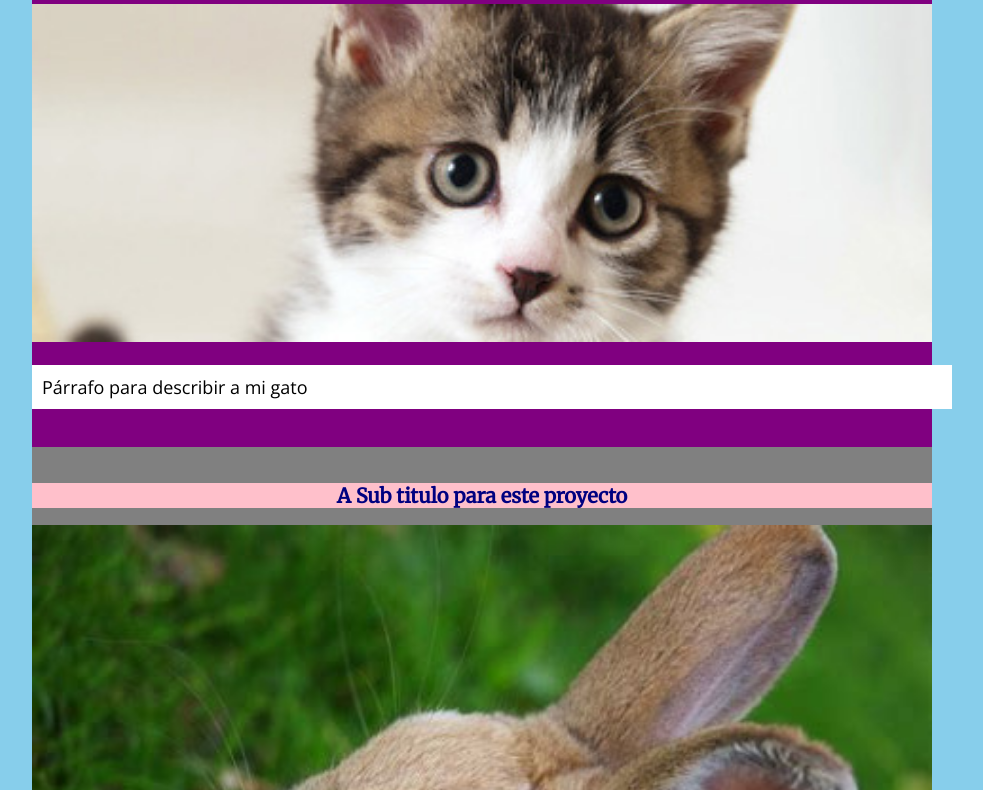
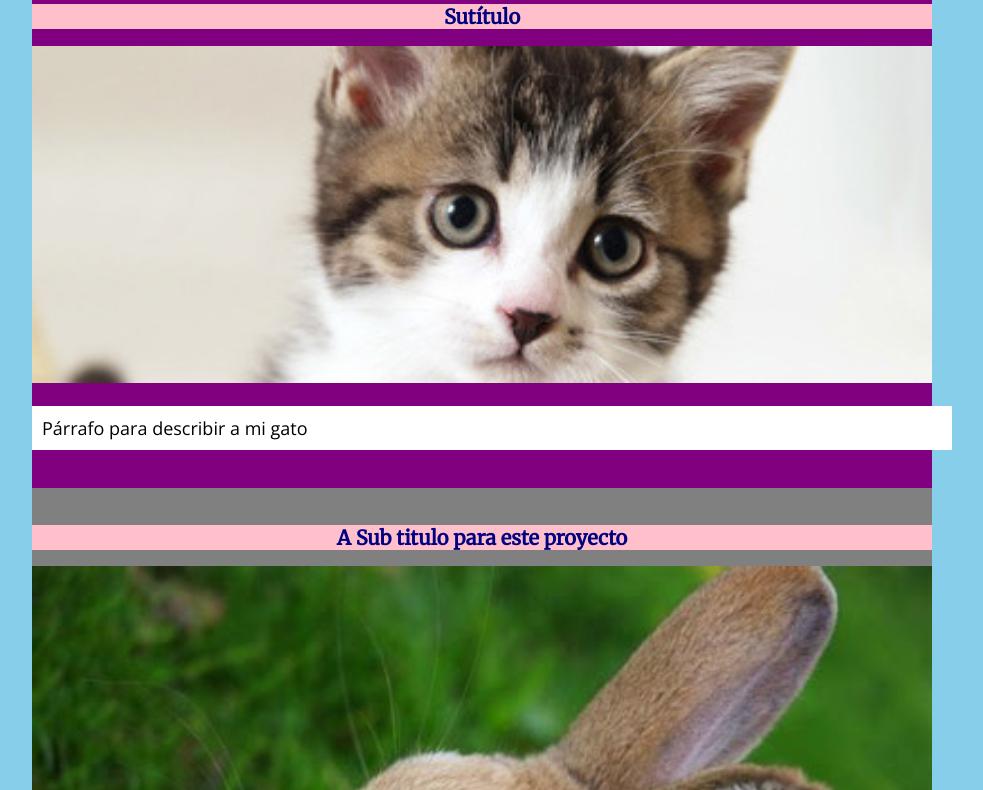
Before and after one commit to Moonserrat/m02-gxx, a plain HTML site: page index.html in a window 1280 px wide. Shown: the part 100-890 px from the top of the page, without its empty margins (158-1141 px from the left). Drawn offline with nearby package versions, Linux system fonts and the light colour scheme.

Commit message:
cambios en el título

```diff
--- a/index.html
+++ b/index.html
@@ -18,6 +18,7 @@
 
 	<div id="introduccion">
 		<h1>Título: Ayudantía 6</h1>
+		<h2>Sutítulo</h2>
 		<img src="img/imagen01.jpg">
 		<p>Párrafo para describir a mi gato</p>
 	</div>
```
